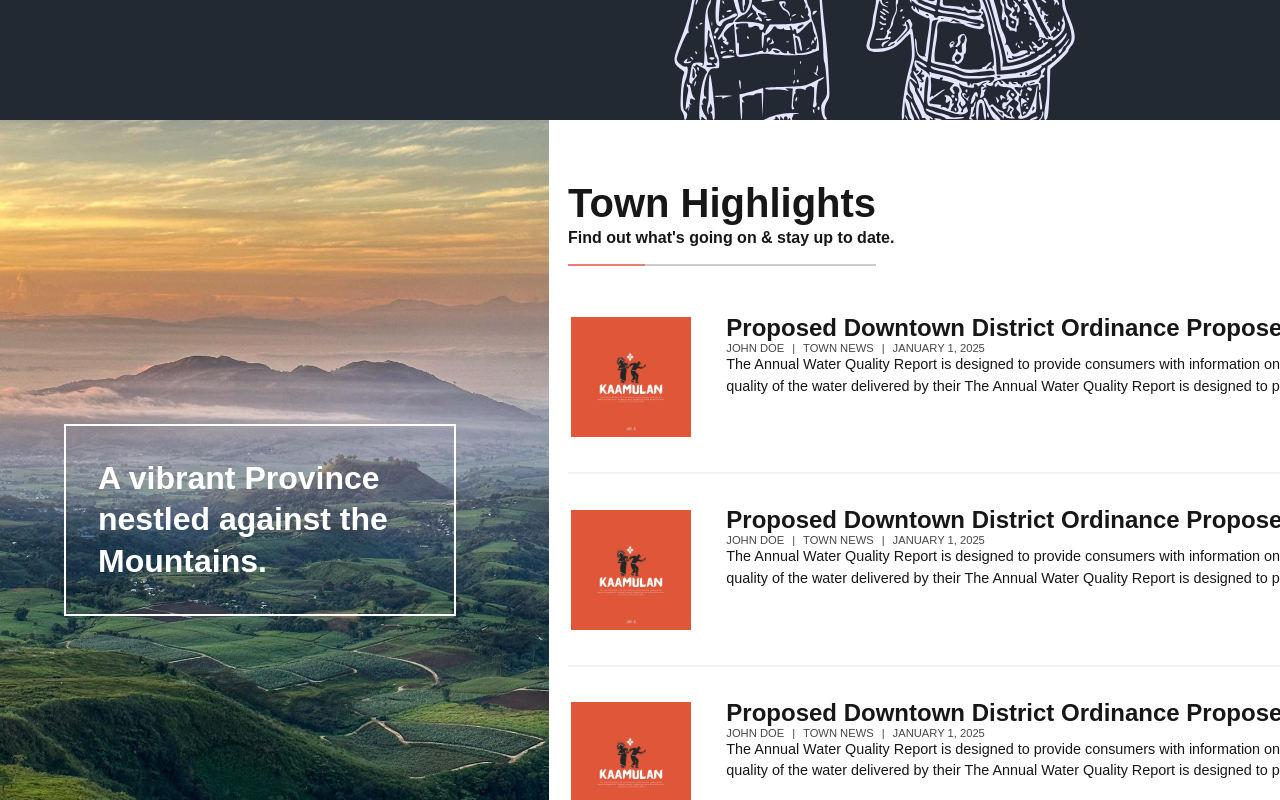
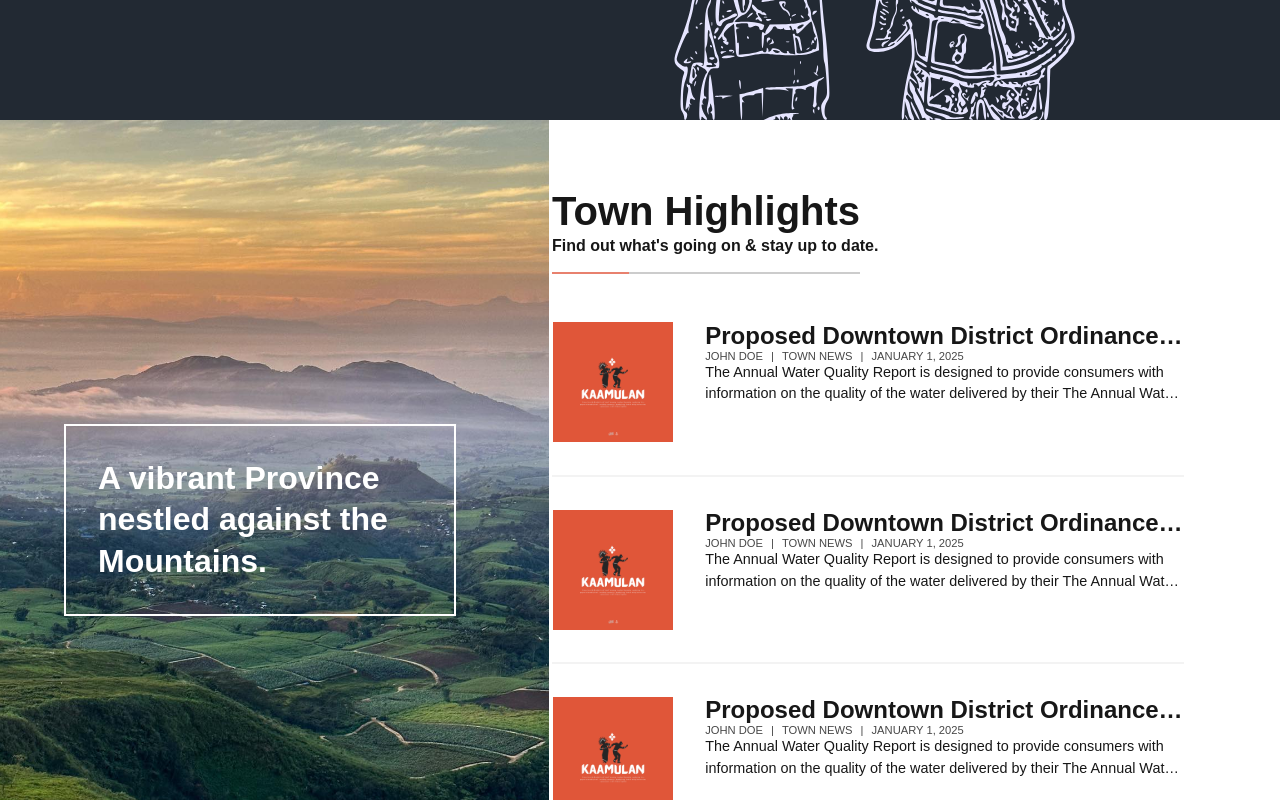
Before and after one commit to reyanjoh/bukidnon.info, a Next.js app: page / in a window 1280 px wide. Shown: the part 1420-2220 px from the top of the page. Built offline with nearby package versions, Linux system fonts and the light colour scheme.

Commit message:
fixed third section positioning

```diff
--- a/app/components-page/CardRight.module.css
+++ b/app/components-page/CardRight.module.css
@@ -4,7 +4,7 @@
   flex-direction: row;
   padding: 2rem 0;
   border-bottom: 2px solid #f3f3f3;
-  /* background-color: blue; */
+  /* background-color: rgb(72, 72, 136); */
 }
 
 
@@ -29,10 +29,16 @@
 }
 
 .contentLinkscardPreview h5{
+  font-size: 1.5rem;
+  font-weight: 600;
+  transition: all .2s ease;
+
+
   display: -webkit-box;
   -webkit-line-clamp: 1;
   -webkit-box-orient: vertical;
   overflow: hidden;
+
 }
 
 .contentLinkscard:hover .contentLinkscardPreview h5{
@@ -49,13 +55,6 @@
   flex-direction: column;
 }
 
-.contentLinkscardPreview h5{
-  font-size: 1.5rem;
-  font-weight: 600;
-  transition: all .2s ease;
-
-
-}
 
 
 
@@ -92,10 +91,10 @@
 
 
     .contentLinkscardPreview h5{
-      white-space: nowrap;
+      /* white-space: nowrap;
       width: 35rem;
       overflow: hidden;
-      text-overflow: ellipsis;
+      text-overflow: ellipsis;  */
       /* background-color: red; */
     }
 
--- a/app/page.js
+++ b/app/page.js
@@ -100,13 +100,13 @@ export default function Home() {
 
           </div>
 
-          <div className={`${styles.sectionImageOnTheLeftcontentContainer}`}>
+          <div className={`${styles.sectionImageOnTheLeftcontentContainer} width`}>
             <div className={`${styles.sectionImageOnTheLeftContentContainerLeft} p-x-1-m`}>
                 <h3>
                   A vibrant Province nestled against the Mountains.
                 </h3>
             </div>
-            <div className={`${styles.sectionImageOnTheLeftContentContainerRight} p-x-1-m p-x-3`} >
+            <div className={`${styles.sectionImageOnTheLeftContentContainerRight} p-x-1-m`} >
                 <h3>
                   Town Highlights
                 </h3>
--- a/app/page.module.css
+++ b/app/page.module.css
@@ -136,13 +136,12 @@
   /* background-color: blue; */
   top: 0;
   bottom: 0;
-  width: 100%;
+  /* width: 100%; */
 
 
   display: grid;
   grid-template-columns: 1fr;
   /* min-height: 35rem; */
-  width: var(--width);
 }
 
 
@@ -215,7 +214,7 @@
   display: grid;
   grid-template-columns: 1fr;
   /* gap: 1rem; */
-  /* background-color: red; */
+  /* background-color: rgba(255, 0, 0, 0.336); */
   width: 100%;
   /* padding: 2rem 0; */
   margin-top: 2rem;
@@ -291,9 +290,8 @@
 
 
     display: grid;
-    grid-template-columns: .6fr 1fr;
+    grid-template-columns: .6fr 1.4fr;
     /* min-height: 35rem; */
-    width: var(--width);
   }
 
 
@@ -316,7 +314,10 @@
     /* justify-content: center; */
     align-items: flex-start;
     /* background-color: blueviolet; */
-    /* border: 1px solid #f3f3f3; */
+    /* border: 1px solid #ff0000; */
+    /* background-color: #cccccc; */
+    padding: 2rem;
+
   }
 
 
```
